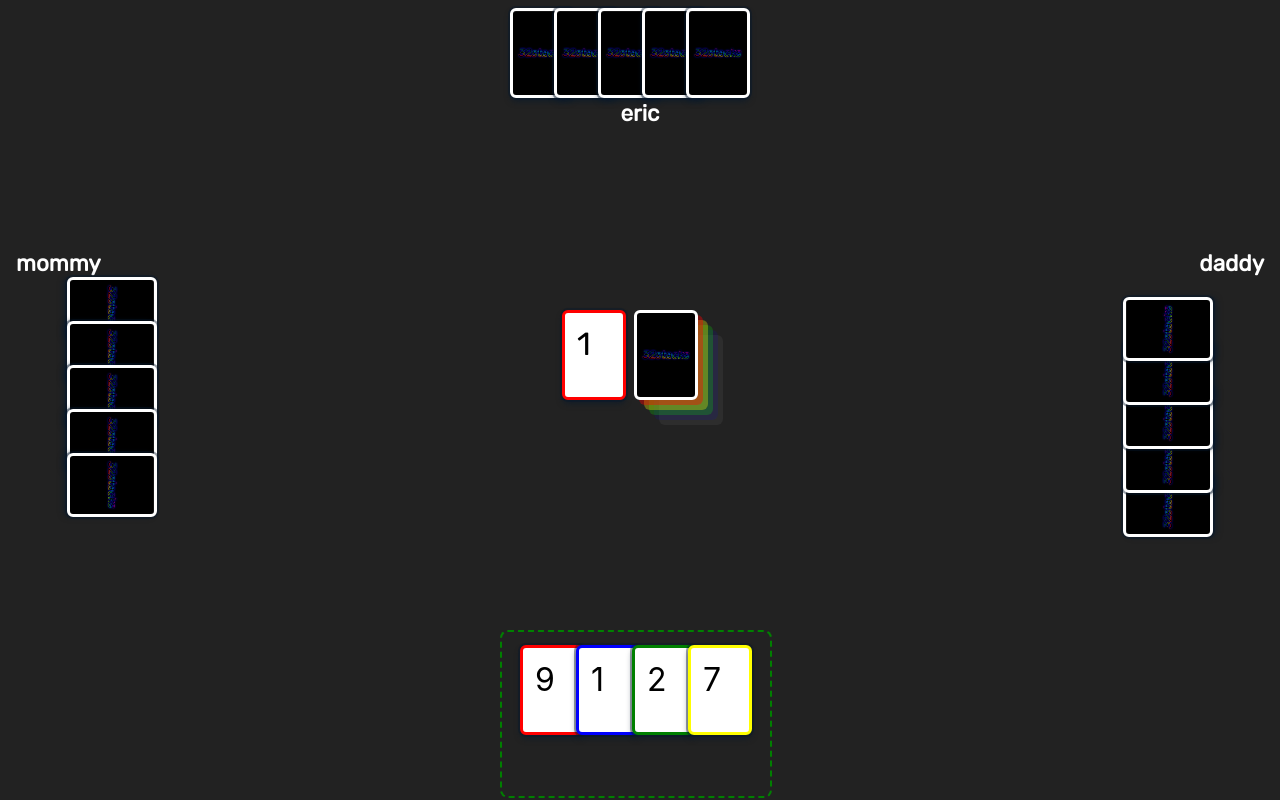
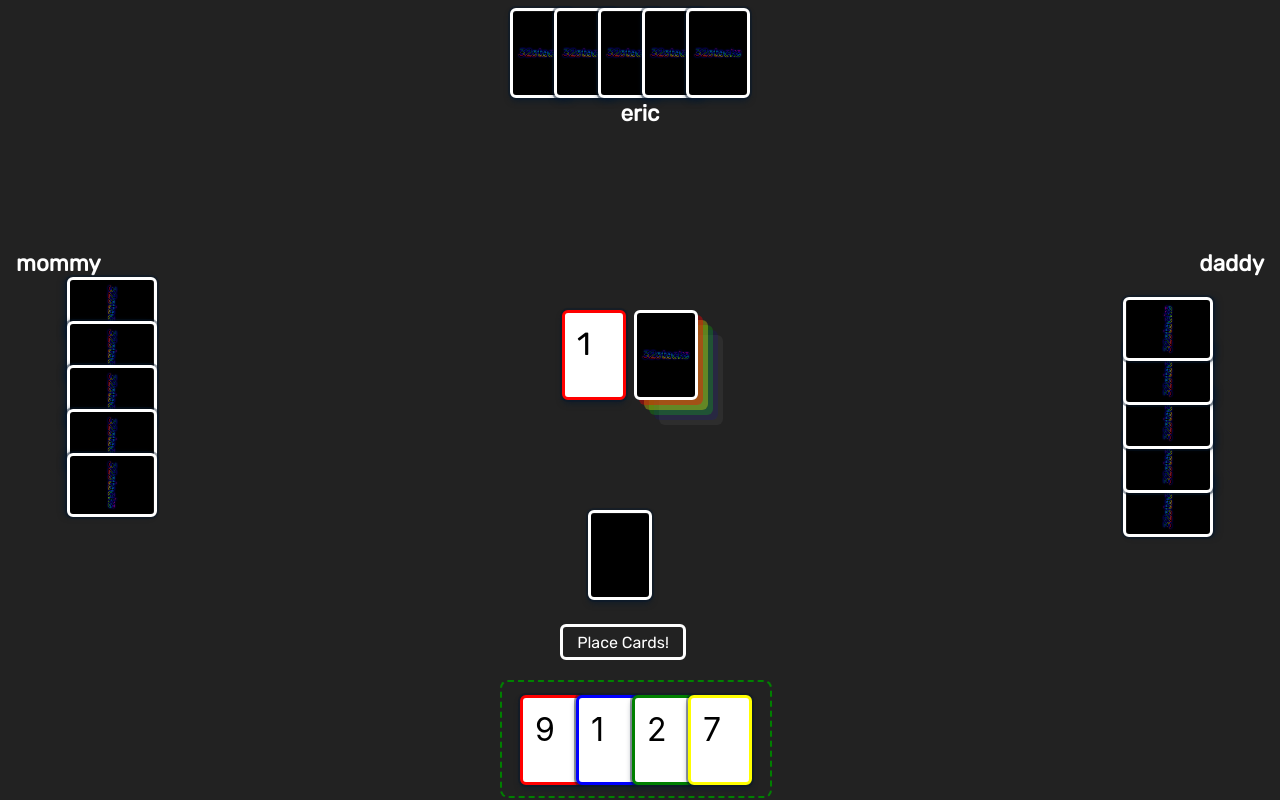
Before and after one commit to EricNavar/32-stacks, a React (Create React App) app: page /play in a window 1280 px wide. Built offline with nearby package versions, Linux system fonts and the light colour scheme.

Commit message:
added 'place card' button

```diff
--- a/src/PlayScreen.css
+++ b/src/PlayScreen.css
@@ -26,3 +26,20 @@
     border: 0;
     background: none;
 }
+
+.placeCards {
+    position: absolute;
+    border-radius: 6px;
+    border-style: solid;
+    display: inline-flex;
+    height: 30px;
+    width: 120px;
+    background-color: transparent;
+    color: white;
+    margin-left: -20px; /* fix later? */
+    justify-content: center;
+    align-items: center;
+    bottom: 140px;
+    left: calc(50% - 60px);
+
+}
--- a/src/PlayScreen.js
+++ b/src/PlayScreen.js
@@ -10,6 +10,23 @@ const PlayScreenMain = styled.main`
   display: grid;
   background-color: #222;
   height: 100vh;
+`
+
+// Drop cards here
+const CardDropper = styled.div`
+  position: absolute;
+  bottom: 200px;
+  left: calc(50% - 32px);
+  border-style: solid;
+  height:
+  border-color: black;
+  background-color: black;
+`
+
+const PlaceCards = styled.div`
+  position: absolute;
+  bottom: 120:
+
 `
 
 const Center = styled.div`
@@ -39,7 +56,7 @@ const HandContainer = styled.div`
   border-radius: 8px;
   position: absolute;
   bottom: 2px;
-  height: 140px;
+  height: 90px;
   padding-top: 12px;
   padding-bottom: 12px;
   padding-right: 12px;
@@ -127,7 +144,7 @@ function PlayScreen() {
       <LeftPlayerHandContainer>
         <div style={{display:'max-content', transform: 'rotate(90deg)'}}>
           {Array.apply(null, { length: topPlayerCardCount }).map(card => <HiddenCard className="card"/>)}
-        </div>
+        </div>``
       </LeftPlayerHandContainer>
       <RightPlayerUsername className='username'>{rightPlayerName}</RightPlayerUsername>
       <RightPlayerHandContainer>
@@ -135,6 +152,12 @@ function PlayScreen() {
           {Array.apply(null, { length: rightPlayerCardCount }).map(card => <HiddenCard className="card"/>)}
         </div>
       </RightPlayerHandContainer>
+
+      <CardDropper className='card'></CardDropper>
+      <PlaceCards className='placeCards'>
+        Place Cards!
+      </PlaceCards>
+
       <HandContainer style={{left:`calc(50% - ${myHandOffset}px`}}>
         <div style={{width:'max-content'}}>
           {hand.map((card,index) =>
```
